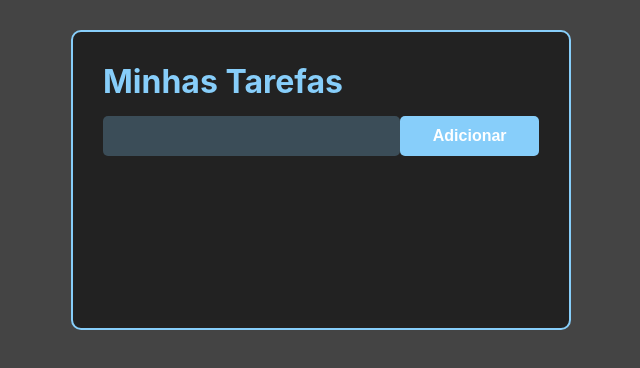
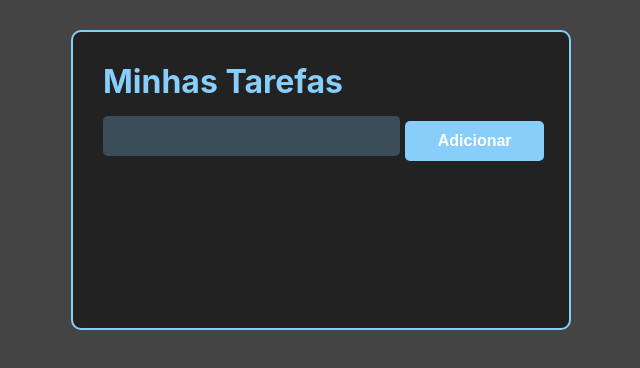
Before and after one commit to Mateus1508/App-de-lista-utilizando-ReactJS, a React (Vite) app: page / in a window 1280 px wide. Shown: the top 368 px of the page, without its empty margins (319-959 px from the left). Built offline with nearby package versions, Linux system fonts and the light colour scheme.

Commit message:
Update Button.css

```diff
--- a/src/components/Button.css
+++ b/src/components/Button.css
@@ -2,6 +2,7 @@
 background-color: #87CEFA;
 height: 40px;
 padding: 0 10px;
+margin: 5px;
 border-radius: 5px;
 width: 100%;
 font-size: 16px;
```
